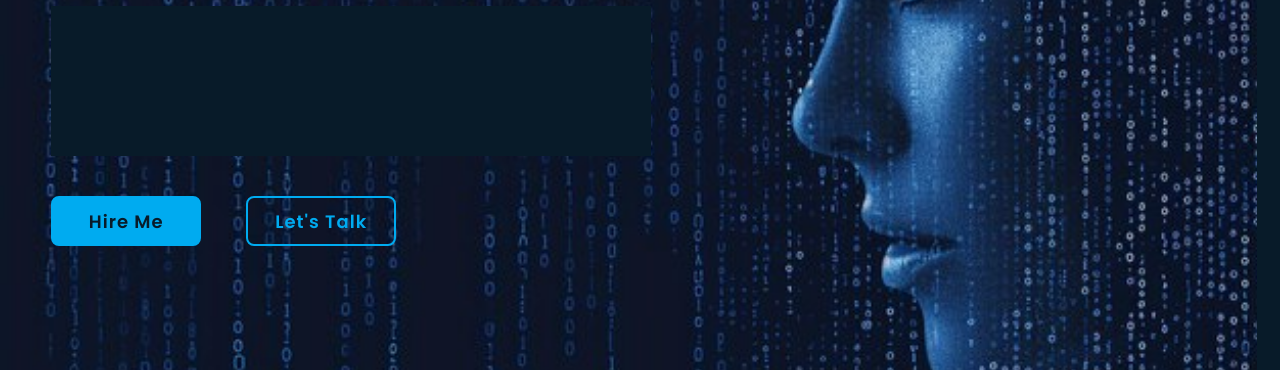
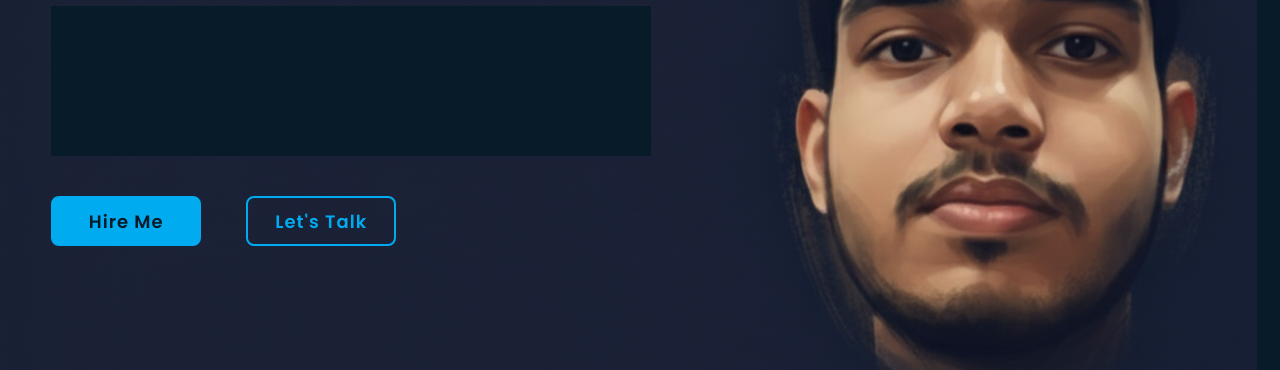
Before and after one commit to karnisingh61/karni-singh-portfolio, a plain HTML site: page index.html in a window 1280 px wide. Shown: the part 344-714 px from the top of the page. Drawn offline with nearby package versions, Linux system fonts and the light colour scheme.

Commit message:
Update style.css

```diff
--- a/style.css
+++ b/style.css
@@ -84,7 +84,7 @@ padding: 10rem 9% 2rem;
     display: flex;
     align-items: center;
     padding: 0 9%;
-    background: url( ./me6.jpg) no-repeat;
+    background: url( ./k1234.png) no-repeat;
     background-size: cover;
     background-position: center;
 }
```
